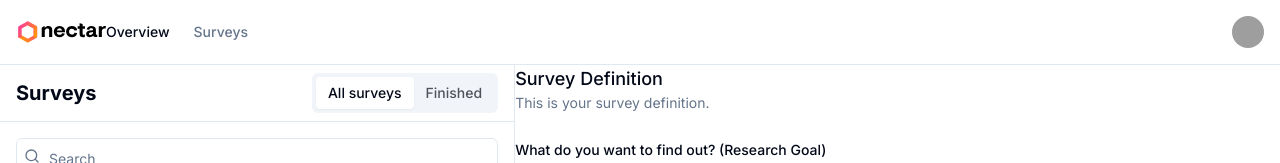
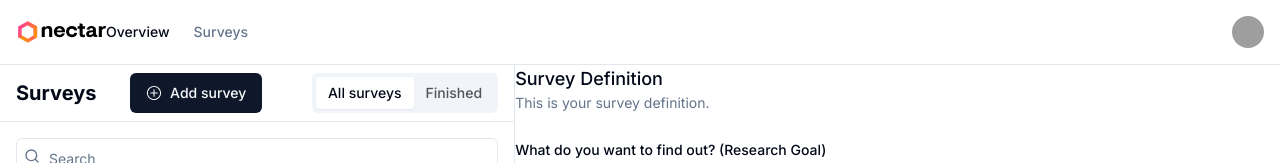
Before and after one commit to chapter-gtm/chapter, a Next.js app: page /surveys in a window 1280 px wide. Shown: the top 163 px of the page. Built offline with nearby package versions, Linux system fonts and the light colour scheme; no server answers; grey boxes are pictures that could not be loaded.

Commit message:
Add the add survey button

```diff
--- a/package.json
+++ b/package.json
@@ -12,6 +12,7 @@
     "@hookform/resolvers": "^3.3.4",
     "@radix-ui/react-avatar": "^1.0.4",
     "@radix-ui/react-dropdown-menu": "^2.0.6",
+    "@radix-ui/react-icons": "^1.3.0",
     "@radix-ui/react-label": "^2.0.2",
     "@radix-ui/react-scroll-area": "^1.0.5",
     "@radix-ui/react-separator": "^1.0.3",
--- a/src/components/SurveyScreen.tsx
+++ b/src/components/SurveyScreen.tsx
@@ -15,6 +15,8 @@ import {
   Trash2,
   Users2,
 } from "lucide-react";
+import { PlusCircledIcon } from "@radix-ui/react-icons";
+import { Button } from "@/components/ui/button";
 import { TooltipProvider } from "@/components/ui/tooltip";
 import {
   ResizableHandle,
@@ -68,6 +70,12 @@ export function SurveyScreen() {
           <Tabs defaultValue="all">
             <div className="flex items-center px-4 py-2">
               <h1 className="text-xl font-bold">Surveys</h1>
+              <div className="ml-auto mr-4">
+                <Button>
+                  <PlusCircledIcon className="mr-2 h-4 w-4" />
+                  Add survey
+                </Button>
+              </div>
               <TabsList className="ml-auto">
                 <TabsTrigger
                   value="all"
```
Also changed, not shown: 1 other file (tests, documents, lock files or other folders).
